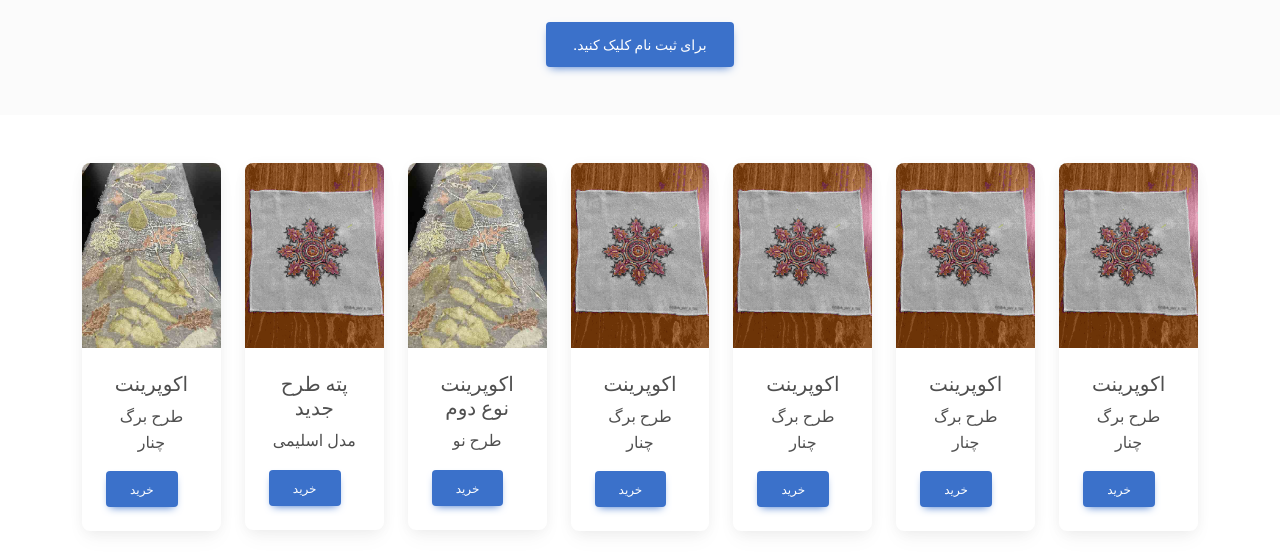
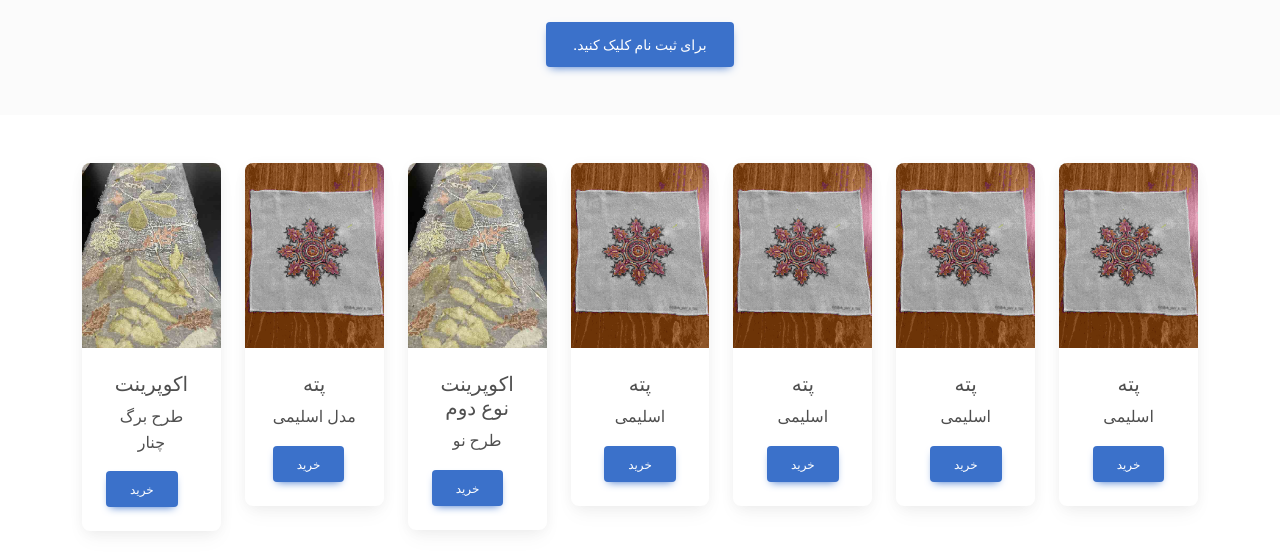
Before and after one commit to achz1989/honardoustan, a website: page index.html in a window 1280 px wide. Shown: the part 207-759 px from the top of the page. Drawn offline with Linux system fonts and the light colour scheme.

Commit message:
The title of each card amended.

```diff
--- a/index.html
+++ b/index.html
@@ -160,7 +160,7 @@
     <div class="col-md">
       <div class="card">
         <div class="bg-image hover-overlay ripple" data-mdb-ripple-color="light">
-          <img src="/honardoustan/img/img1.jpg" class="img-fluid"/>
+          <img src="/honardoustan/img/img1.jpg" class="img-fluid" alt="img1 = ecoPrint image"/>
           <a href="#!">
             <div class="mask" style="background-color: rgba(251, 251, 251, 0.15);"></div>
           </a>
@@ -175,13 +175,13 @@
     <div class="col-md">
       <div class="card">
         <div class="bg-image hover-overlay ripple" data-mdb-ripple-color="light">
-          <img src="img/img2.jpg" class="img-fluid"/>
+          <img src="img/img2.jpg" class="img-fluid" alt="img2= Pateh" />
           <a href="#!">
             <div class="mask" style="background-color: rgba(251, 251, 251, 0.15);"></div>
           </a>
         </div>
         <div class="card-body">
-          <h5 class="card-title">پته طرح جدید</h5>
+          <h5 class="card-title">پته</h5>
           <p class="card-text">مدل اسلیمی</p>
           <a href="#!" class="btn btn-primary">خرید</a>
         </div>
@@ -190,7 +190,7 @@
     <div class="col-md">
       <div class="card">
         <div class="bg-image hover-overlay ripple" data-mdb-ripple-color="light">
-          <img src="/honardoustan/img/img1.jpg" class="img-fluid"/>
+          <img src="/honardoustan/img/img1.jpg" class="img-fluid"/ alt="img1 = ecoPrint">
           <a href="#!">
             <div class="mask" style="background-color: rgba(251, 251, 251, 0.15);"></div>
           </a>
@@ -205,14 +205,29 @@
     <div class="col-md">
       <div class="card">
         <div class="bg-image hover-overlay ripple" data-mdb-ripple-color="light">
-          <img src="img/img2.jpg" class="img-fluid"/>
+          <img src="img/img2.jpg" class="img-fluid" alt="img2= Pateh"/>
           <a href="#!">
             <div class="mask" style="background-color: rgba(251, 251, 251, 0.15);"></div>
           </a>
         </div>
         <div class="card-body">
-          <h5 class="card-title">اکوپرینت</h5>
-          <p class="card-text">طرح برگ چنار</p>
+          <h5 class="card-title">پته </h5>
+          <p class="card-text">اسلیمی</p>
+          <a href="#!" class="btn btn-primary">خرید</a>
+        </div>
+      </div>
+    </div>
+    <div class="col-md">
+      <div class="card">
+        <div class="bg-image hover-overlay ripple" data-mdb-ripple-color="light">
+          <img src="img/img2.jpg" class="img-fluid"/ alt="img2 = Pateh">
+          <a href="#!">
+            <div class="mask" style="background-color: rgba(251, 251, 251, 0.15);"></div>
+          </a>
+        </div>
+        <div class="card-body">
+          <h5 class="card-title">پته</h5>
+          <p class="card-text">اسلیمی</p>
           <a href="#!" class="btn btn-primary">خرید</a>
         </div>
       </div>
@@ -226,8 +241,8 @@
           </a>
         </div>
         <div class="card-body">
-          <h5 class="card-title">اکوپرینت</h5>
-          <p class="card-text">طرح برگ چنار</p>
+          <h5 class="card-title">پته</h5>
+          <p class="card-text">اسلیمی</p>
           <a href="#!" class="btn btn-primary">خرید</a>
         </div>
       </div>
@@ -235,29 +250,14 @@
     <div class="col-md">
       <div class="card">
         <div class="bg-image hover-overlay ripple" data-mdb-ripple-color="light">
-          <img src="img/img2.jpg" class="img-fluid"/>
+          <img src="img/img2.jpg" class="img-fluid" alt="img2= Pateh"/>
           <a href="#!">
             <div class="mask" style="background-color: rgba(251, 251, 251, 0.15);"></div>
           </a>
         </div>
         <div class="card-body">
-          <h5 class="card-title">اکوپرینت</h5>
-          <p class="card-text">طرح برگ چنار</p>
-          <a href="#!" class="btn btn-primary">خرید</a>
-        </div>
-      </div>
-    </div>
-    <div class="col-md">
-      <div class="card">
-        <div class="bg-image hover-overlay ripple" data-mdb-ripple-color="light">
-          <img src="img/img2.jpg" class="img-fluid"/>
-          <a href="#!">
-            <div class="mask" style="background-color: rgba(251, 251, 251, 0.15);"></div>
-          </a>
-        </div>
-        <div class="card-body">
-          <h5 class="card-title">اکوپرینت</h5>
-          <p class="card-text">طرح برگ چنار</p>
+          <h5 class="card-title">پته</h5>
+          <p class="card-text">اسلیمی</p>
           <a href="#!" class="btn btn-primary">خرید</a>
         </div>
       </div>
```
